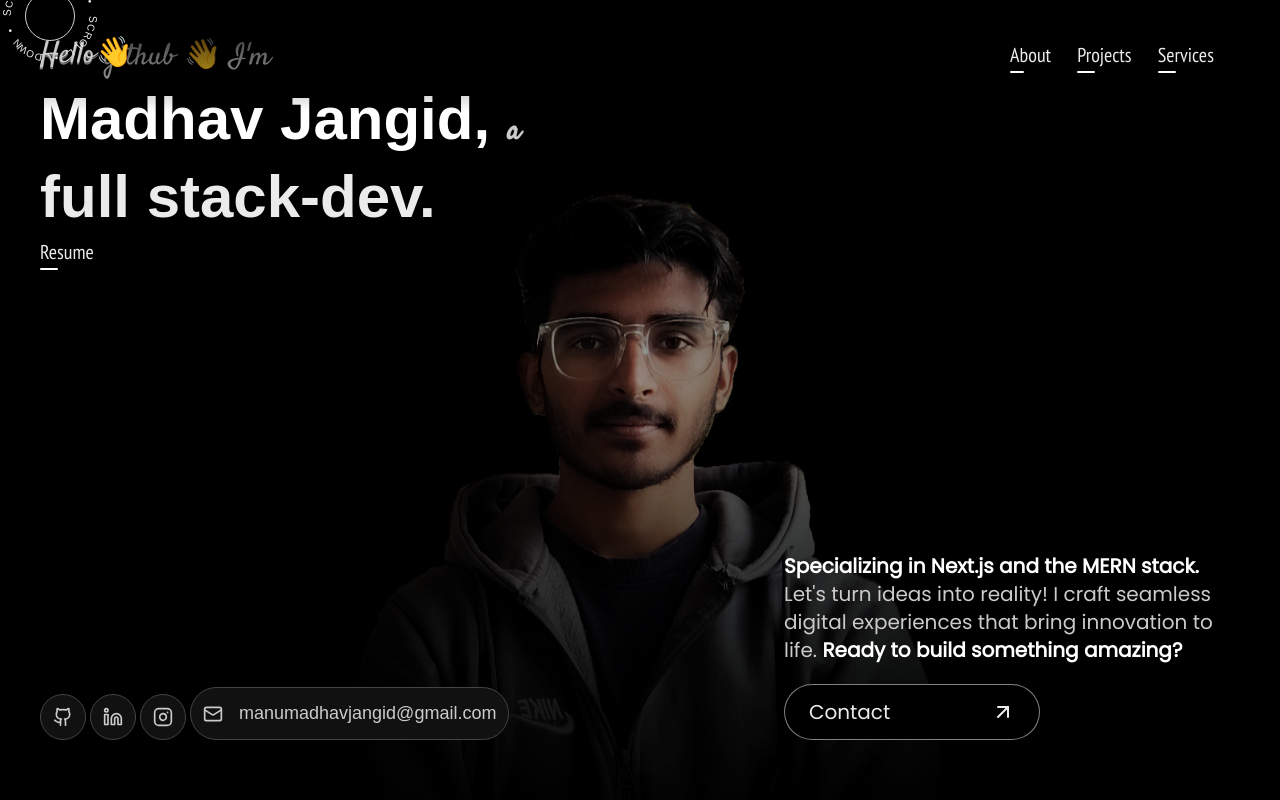
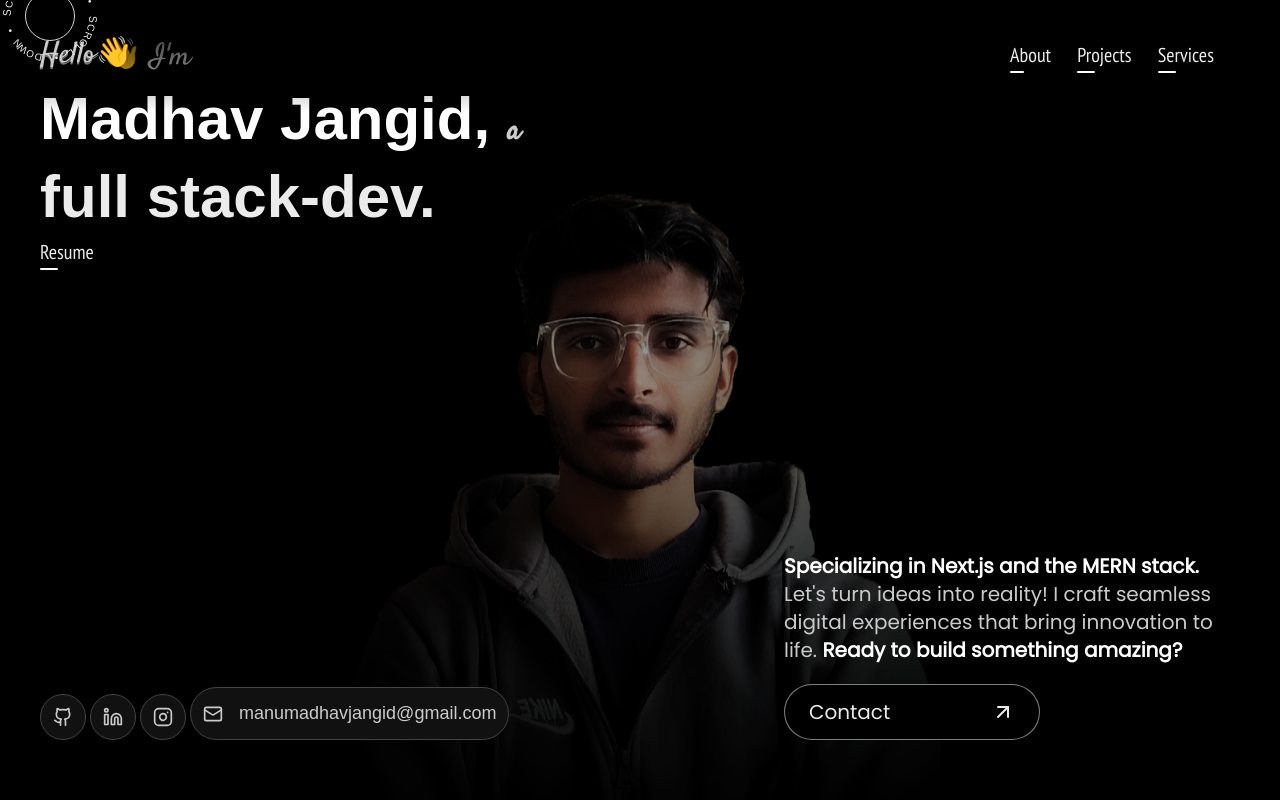
Before and after one commit to Madhav-Jangid/Portfolio, a Next.js app: page / in a window 1280 px wide. Shown: the top 800 px of the page. Built offline with nearby package versions, Linux system fonts and the light colour scheme; a web font is replaced by a local one.

Commit message:
Fix git account author

```diff
--- a/sections/Hero.tsx
+++ b/sections/Hero.tsx
@@ -32,7 +32,7 @@ export default function Hero() {
                             once: true,
                         }}
                         className="font-satisfies text-secondary text-l md:text-xl lg:text-3xl">
-                        <span className=''>Hello github 👋</span> I&apos;m
+                        <span className=''>Hello 👋</span> I&apos;m
                     </motion.span>
                     <motion.div
                         initial={{ opacity: 0, y: 20 }}
```
